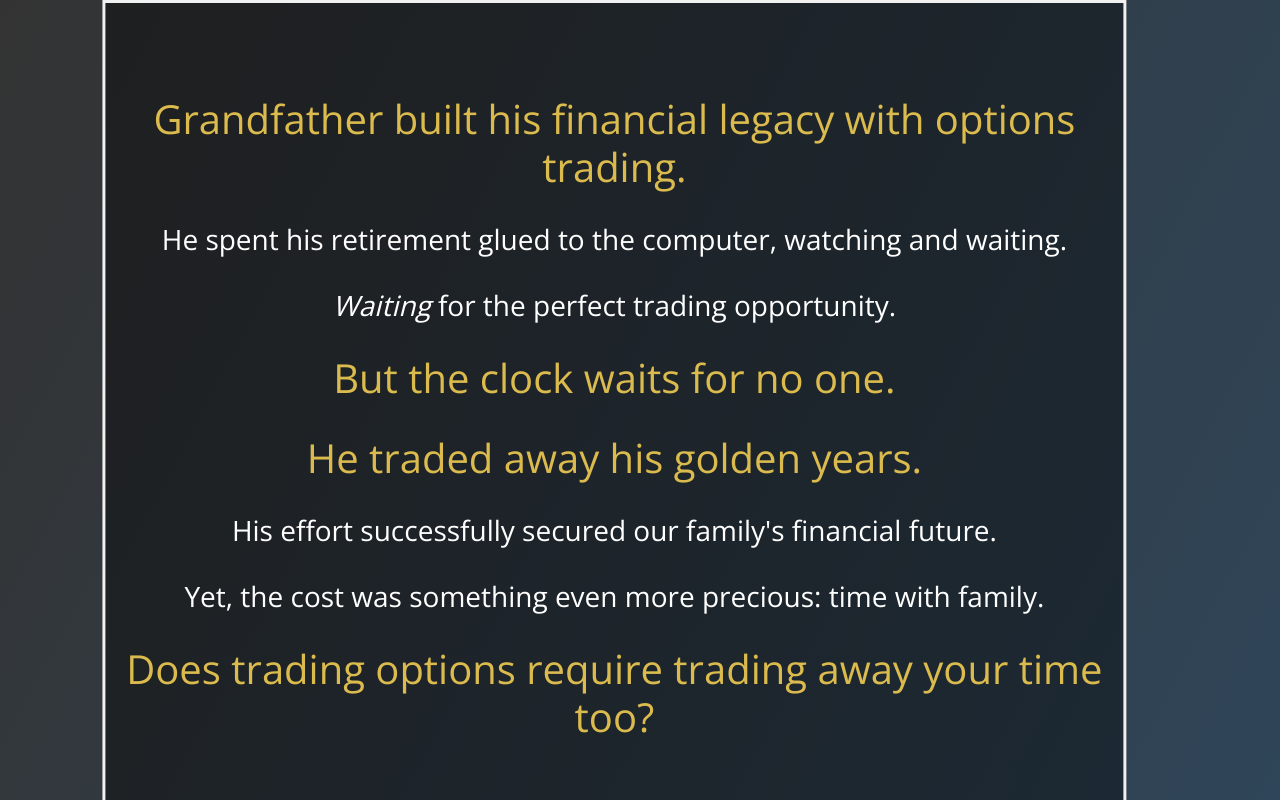
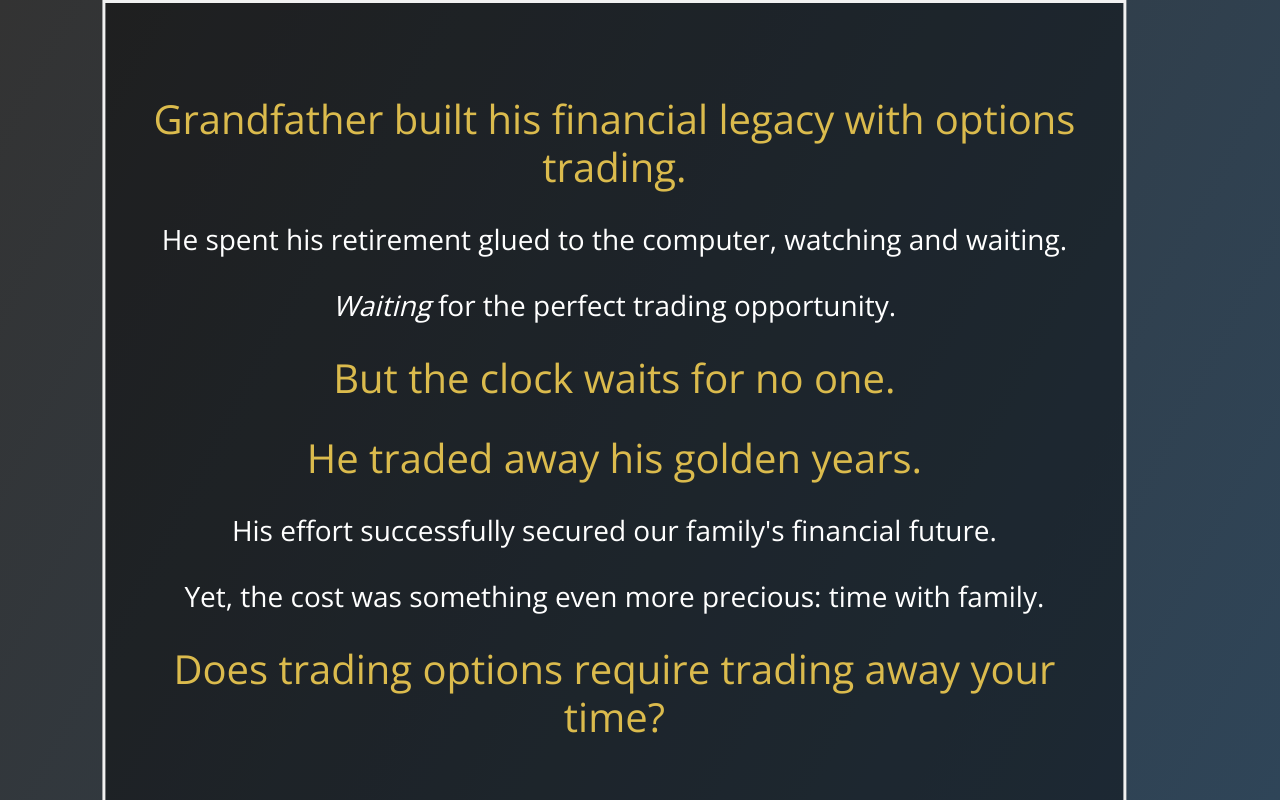
Before and after one commit to erabutrades/erabu_site, a React (Create React App) app: page /ac_grandfather in a window 1280 px wide. Shown: the top 800 px of the page. Built offline with nearby package versions, Linux system fonts and the light colour scheme.

Commit message:
removed too

```diff
--- a/src/ac_grandfather.js
+++ b/src/ac_grandfather.js
@@ -37,7 +37,7 @@ function AC_Grandfather() {
                     <br />
                     <h3>Yet, the cost was something even more precious: time with family.</h3>
                     <br />
-                    <h1 className="text-impact">Does trading options require trading away your time too?</h1>
+                    <h1 className="text-impact">Does trading options require trading away your time?</h1>
                     <br />
                     <br />
                     <h1><b>--NOT ANYMORE--</b></h1>
```
